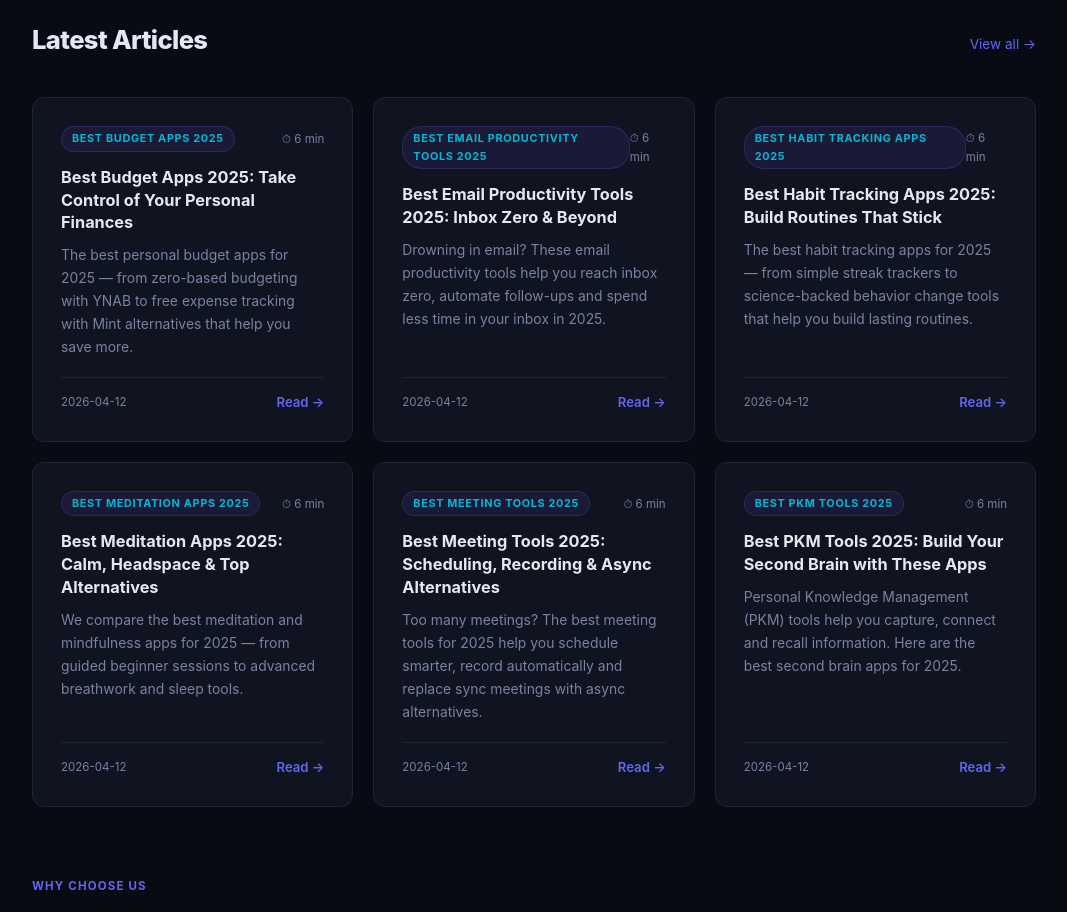
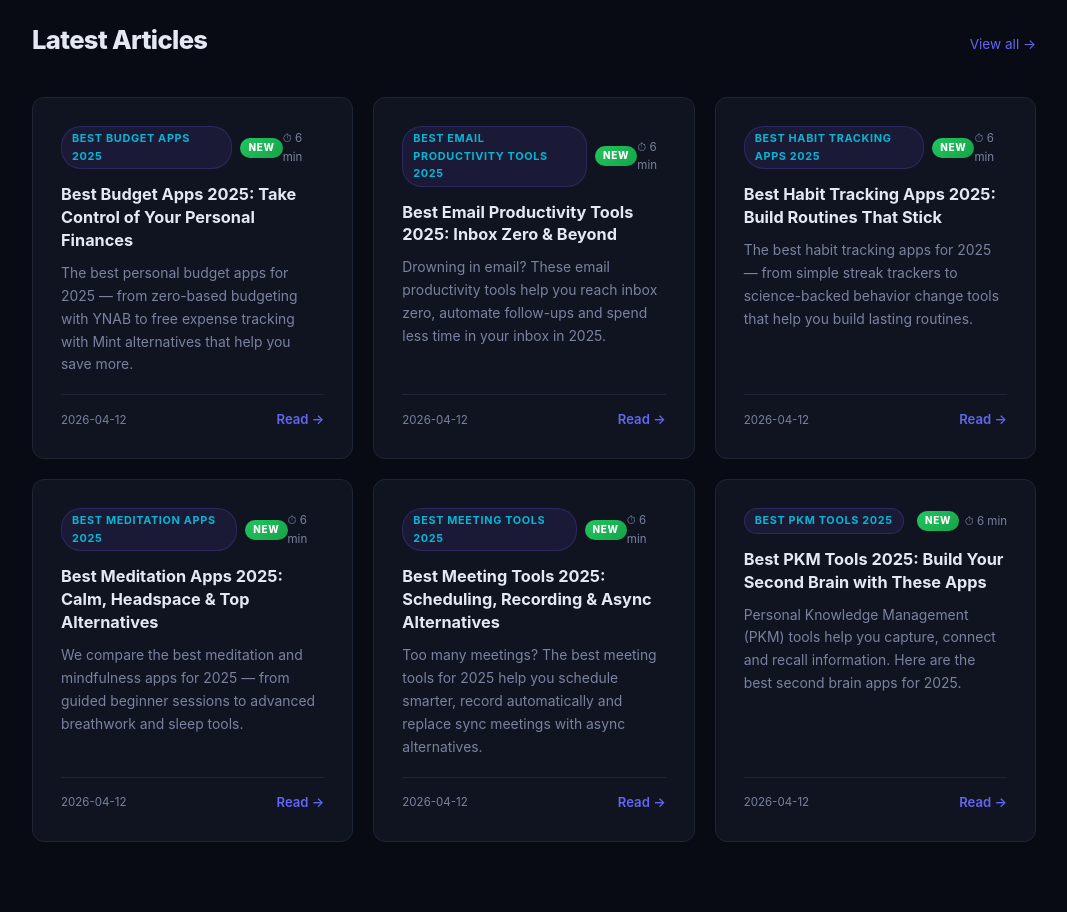
Before and after one commit to conceptsellerbills-cmyk/productivity-stack, a Next.js app: page / in a window 1280 px wide. Shown: the part 3800-4712 px from the top of the page, without its empty margins (106-1173 px from the left). Built offline with nearby package versions, Linux system fonts and the light colour scheme.

Commit message:
ui: add New badge on recent articles (< 30 days)

```diff
--- a/app/page.tsx
+++ b/app/page.tsx
@@ -9,6 +9,13 @@ export const metadata: Metadata = {
 };
 
 const STARS = (n: number) => "★".repeat(n) + "☆".repeat(5 - n);
+
+
+function isNew(dateStr?: string): boolean {
+  if (!dateStr) return false;
+  const diff = Date.now() - new Date(dateStr).getTime();
+  return diff < 1000 * 60 * 60 * 24 * 30; // 30 days
+}
 
 export default function HomePage() {
   const posts = getAllPosts();
@@ -132,6 +139,7 @@ export default function HomePage() {
         .post-card-footer { display: flex; align-items: center; justify-content: space-between; padding-top: 14px; border-top: 1px solid var(--border); }
         .post-date { font-size: 0.72rem; color: var(--muted); }
         .post-link { font-size: 0.82rem; color: var(--accent); font-weight: 600; }
+        .post-new-badge { display: inline-block; padding: 2px 8px; border-radius: 20px; background: linear-gradient(135deg, #22c55e, #16a34a); color: #fff; font-size: 0.62rem; font-weight: 800; letter-spacing: 0.07em; text-transform: uppercase; margin-left: 8px; vertical-align: middle; }
 
         /* FAQ */
         .faq-list { display: flex; flex-direction: column; gap: 12px; }
@@ -303,6 +311,7 @@ export default function HomePage() {
                   {post.coverImage && <img src={post.coverImage} alt={post.title} className="post-cover-img" />}
                   <div className="post-card-top">
                     {post.keyword && <span className="post-tag">{post.keyword}</span>}
+                  {isNew(post.date) && <span className="post-new-badge">New</span>}
                     <span className="post-read-time">⏱ 6 min</span>
                   </div>
                   <h3><a href={`/${post.slug}`}>{post.title}</a></h3>
```
